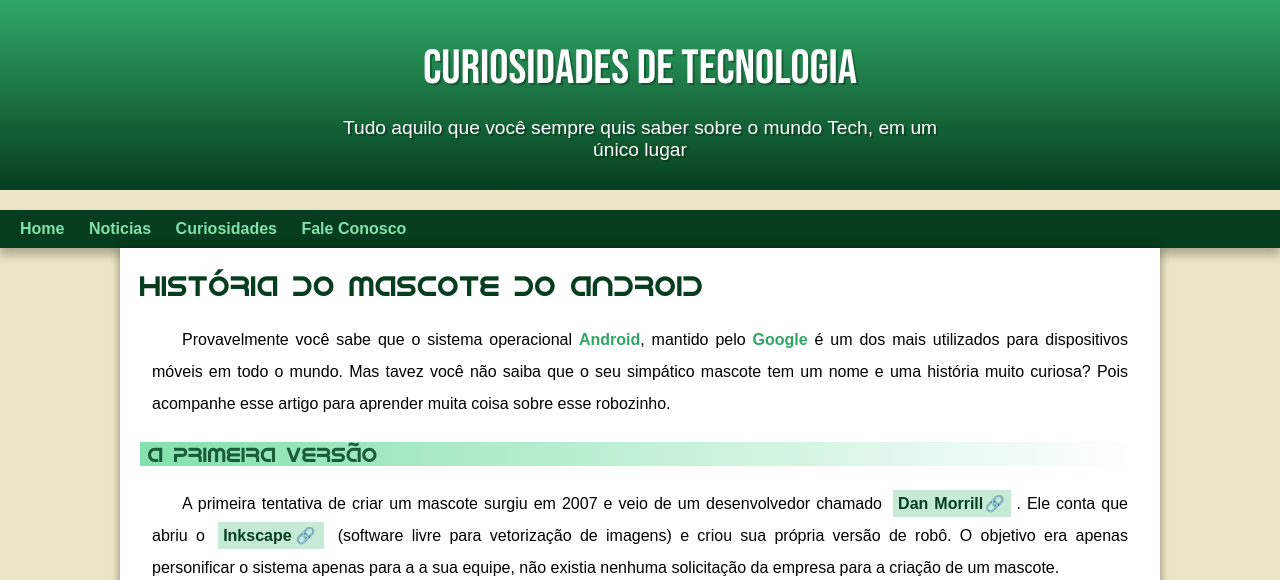
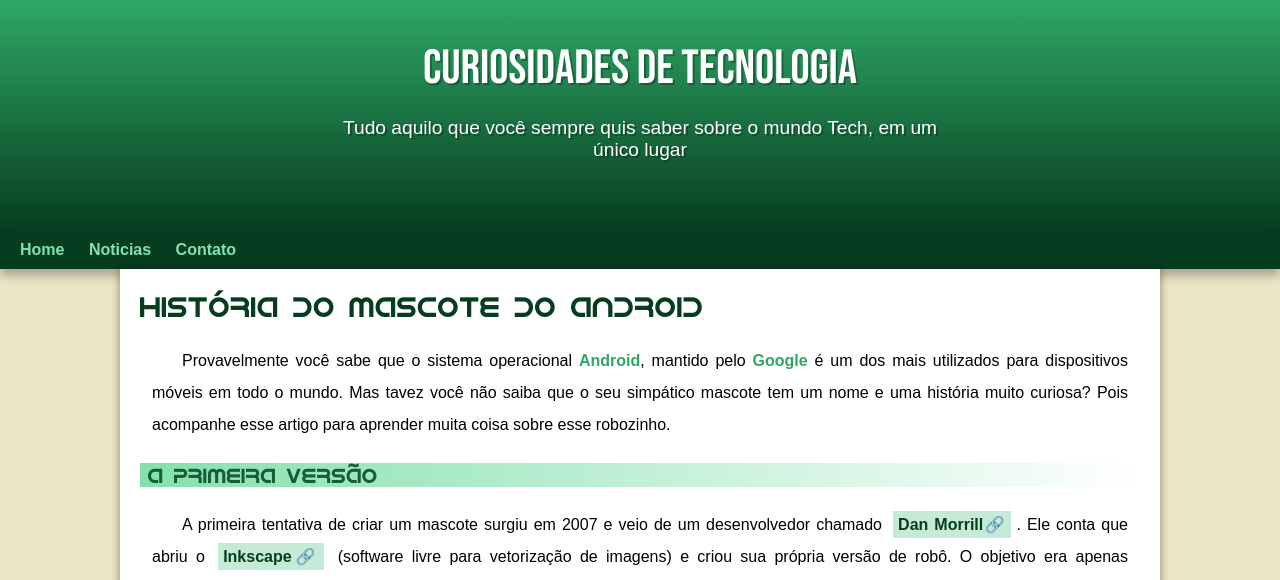
Before and after one commit to M-elida/projeto-android, a plain HTML site: page index.html in a window 1280 px wide. Shown: the top 580 px of the page. Drawn offline with Linux system fonts and the light colour scheme; files whose address does not match are found by name.

Commit message:
problema de padding corrigido

```diff
--- a/index.html
+++ b/index.html
@@ -17,8 +17,7 @@
   <nav>
     <a href="#" >Home</a>
     <a href="#" >Noticias</a>
-    <a href="#" >Curiosidades</a>
-    <a href="#" >Fale Conosco</a>
+    <a href="#" >Contato</a>
   </nav>
     <main>
       <article>
--- a/style/style.css
+++ b/style/style.css
@@ -46,17 +46,16 @@
       background-image: linear-gradient(to bottom, var(--cor3), var(--cor5));
       min-height: 150px;
       padding-top: 40px;
-      margin-bottom: 20px;
+      padding-bottom: 20px;
 
     }
 
     header > h1 {
-
+      color: white;
       font-family: var(--font-destaque);
+      font-size: 3em;
       text-align: center;
       font-weight: normal;
-      color: white;
-      font-size: 3em;
       margin-bottom: 20px;
       text-shadow: 2px 2px 0px rgba(0, 0, 0, 0.276);
 
@@ -64,14 +63,14 @@
 
     header > p {
       font-family: var(--font-padrao);
+      font-size: 1.2em;
       color:white;
-      font-size: 1.2em;
       text-align: center;
       max-width: 600px;
       padding-right: 10px;
       padding-left: 10px;
       margin: auto;
-      margin-bottom: 30px;
+      padding-bottom: 50px;
       text-shadow: 2px 2px 0px rgba(0, 0, 0, 0.276);
 
     }
@@ -79,7 +78,6 @@
     nav {
       background-color: var(--cor5);
       padding:10px ;
-      margin:0px;
       box-shadow: 0px 7px  9px rgba(0, 0, 0, 0.262);
     }
 
```
